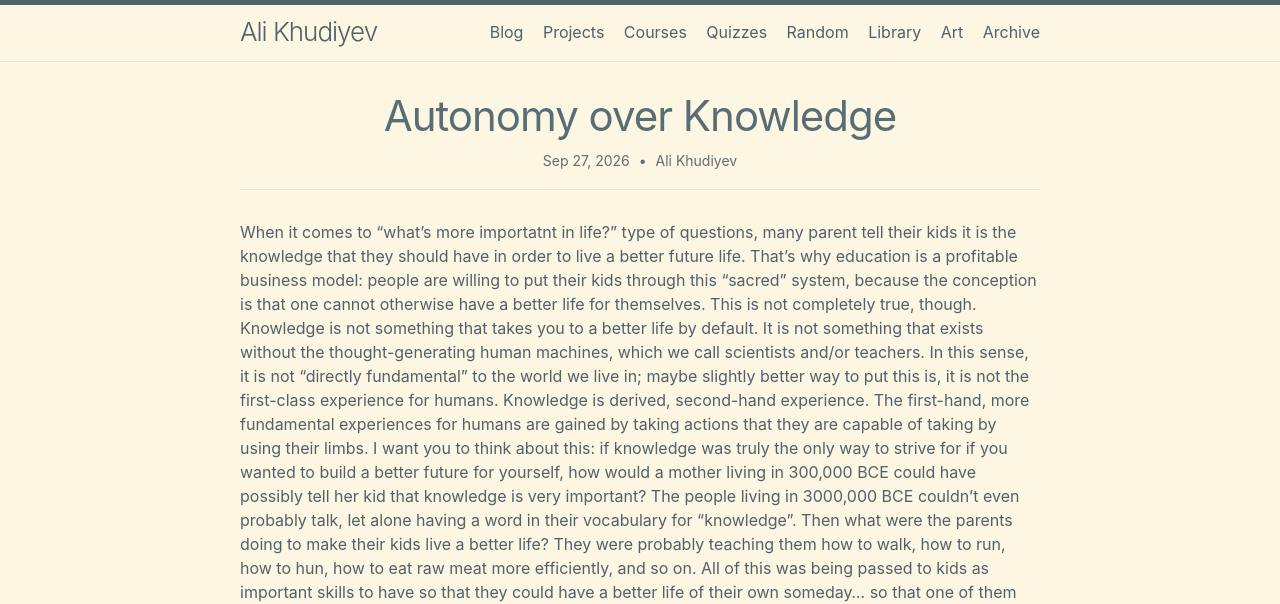
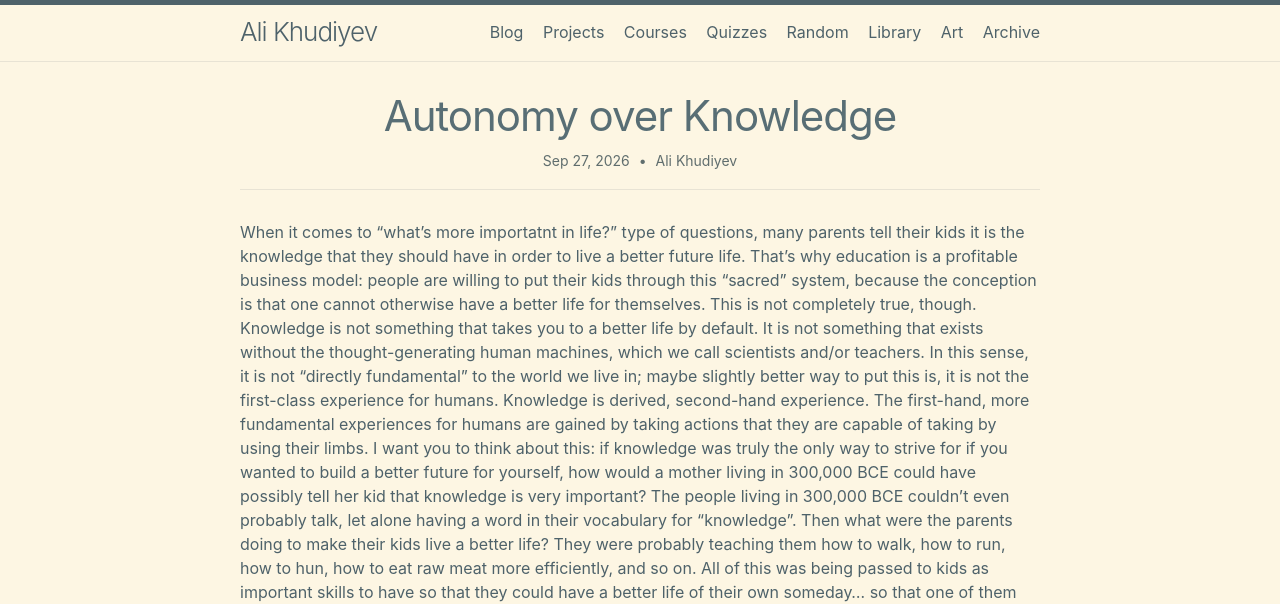
Before and after one commit to AliKhudiyev/alikhudiyev.github.io, a Jekyll site: the page built from _posts/2026-09-27-autonomy-over-knowledge.md, in a window 1280 px wide. Shown: the top 604 px of the page. Built offline with Jekyll 4.4.1, drawn with Linux system fonts in a browser that asks for light colours; nearby versions of some CDN libraries; some of the changed text lies outside the part shown.

Commit message:
typo fixes

```diff
--- a/_posts/2026-09-27-autonomy-over-knowledge.md
+++ b/_posts/2026-09-27-autonomy-over-knowledge.md
@@ -8,7 +8,7 @@
 ---
 
 When it comes to "what's more importatnt in life?" type of questions,
-many parent tell their kids it is the knowledge that they should have in
+many parents tell their kids it is the knowledge that they should have in
 order to live a better future life. That's why education is a profitable
 business model: people are willing to put their kids through this
 "sacred" system, because the conception is that one cannot otherwise
@@ -24,7 +24,7 @@
 think about this: if knowledge was truly the only way to strive for if
 you wanted to build a better future for yourself, how would a mother
 living in 300,000 BCE could have possibly tell her kid that knowledge is
-very important? The people living in 3000,000 BCE couldn't even probably
+very important? The people living in 300,000 BCE couldn't even probably
 talk, let alone having a word in their vocabulary for "knowledge". Then
 what were the parents doing to make their kids live a better life? They
 were probably teaching them how to walk, how to run, how to hun, how to
```
